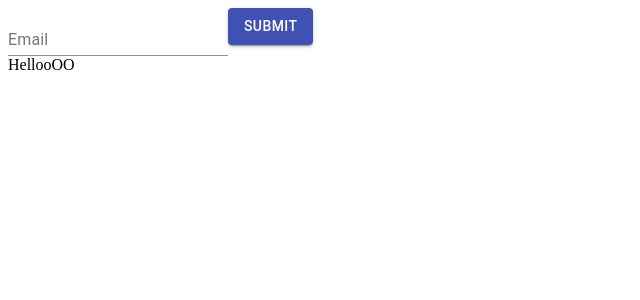
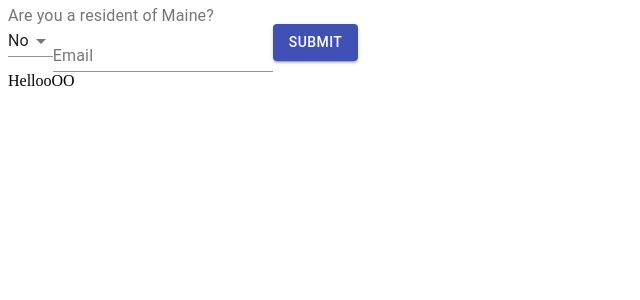
Before and after one commit to limzkil/OM-binder-program, a React (Create React App) app: page / in a window 1280 px wide. Shown: the top 300 px of the page, without its empty margins (0-640 px from the left). Built offline with nearby package versions, Linux system fonts and the light colour scheme.

Commit message:
material ui select for main residency added

```diff
--- a/server.js
+++ b/server.js
@@ -11,7 +11,7 @@ const mongoose = require("mongoose");
 const databaseAuthorization = process.env.SECRET;
 console.log(databaseAuthorization)
 //set up path for connection, using .env for the password
-const uri = `mongodb+srv://binderApp1:${databaseAuthorization}@test.ws3nz.mongodb.net/myFirstDatabase?retryWrites=true&w=majority`;
+const uri = `mongodb+srv://binderapp1:${databaseAuthorization}@test.ws3nz.mongodb.net/myFirstDatabase?retryWrites=true&w=majority`;
 //connect to the db
 mongoose.connect(uri, {
   useNewURLParser: true,
@@ -26,7 +26,7 @@ const testSchema = new mongoose.Schema({
 const emailTest = mongoose.model("Email-Test", testSchema);
 
 app.post("/", async (req, res) => {
-    console.log(`Hel2l5552oz`)
+    console.log(req.body.resMaine)
     console.log(req.body.email)
    let newEntry = emailTest({
         email: req.body.email
--- a/src/ReqForm.js
+++ b/src/ReqForm.js
@@ -1,12 +1,16 @@
 import { useFormik } from "formik";
 import Button from "@material-ui/core/Button";
 import TextField from "@material-ui/core/TextField";
+import Select from "@material-ui/core/Select"
+import InputLabel from '@material-ui/core/InputLabel';
+import MenuItem from '@material-ui/core/MenuItem';
 import axios from "axios"
 
 export default function ReqForm() {
   const formik = useFormik({
     initialValues: {
       email: "",
+      resMaine: false
     },
 
     onSubmit: (values) => {
@@ -19,6 +23,18 @@ export default function ReqForm() {
   return (
     <>
       <form action='/' method='POST'>
+        <InputLabel>Are you a resident of Maine?</InputLabel>
+        <Select
+        id = "resMaine"
+        name = "resMaine"
+        value = {formik.values.resMaine}
+        onChange = {formik.handleChange} >
+
+          <MenuItem value = {true}>Yes</MenuItem>
+          <MenuItem value = {false}>No</MenuItem>
+
+        </Select>
+
         <TextField
 
           id="email"
```
